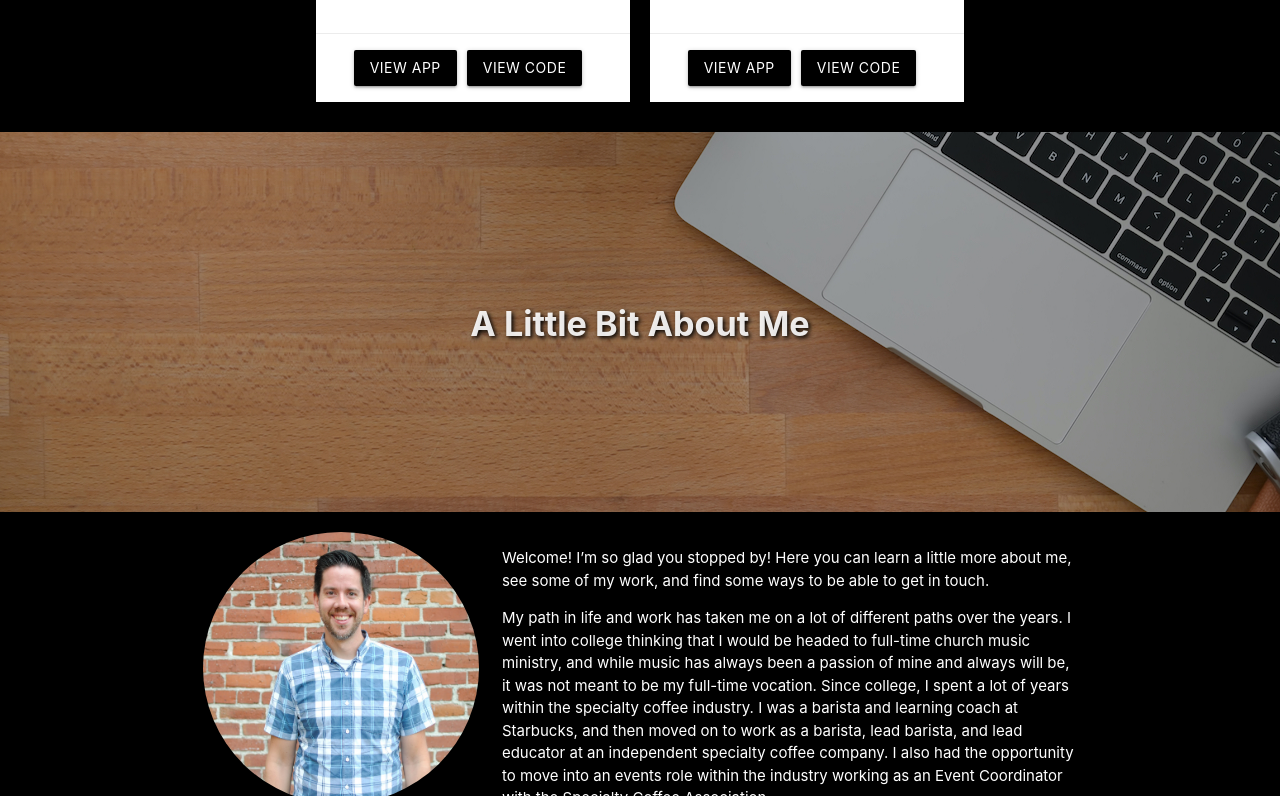
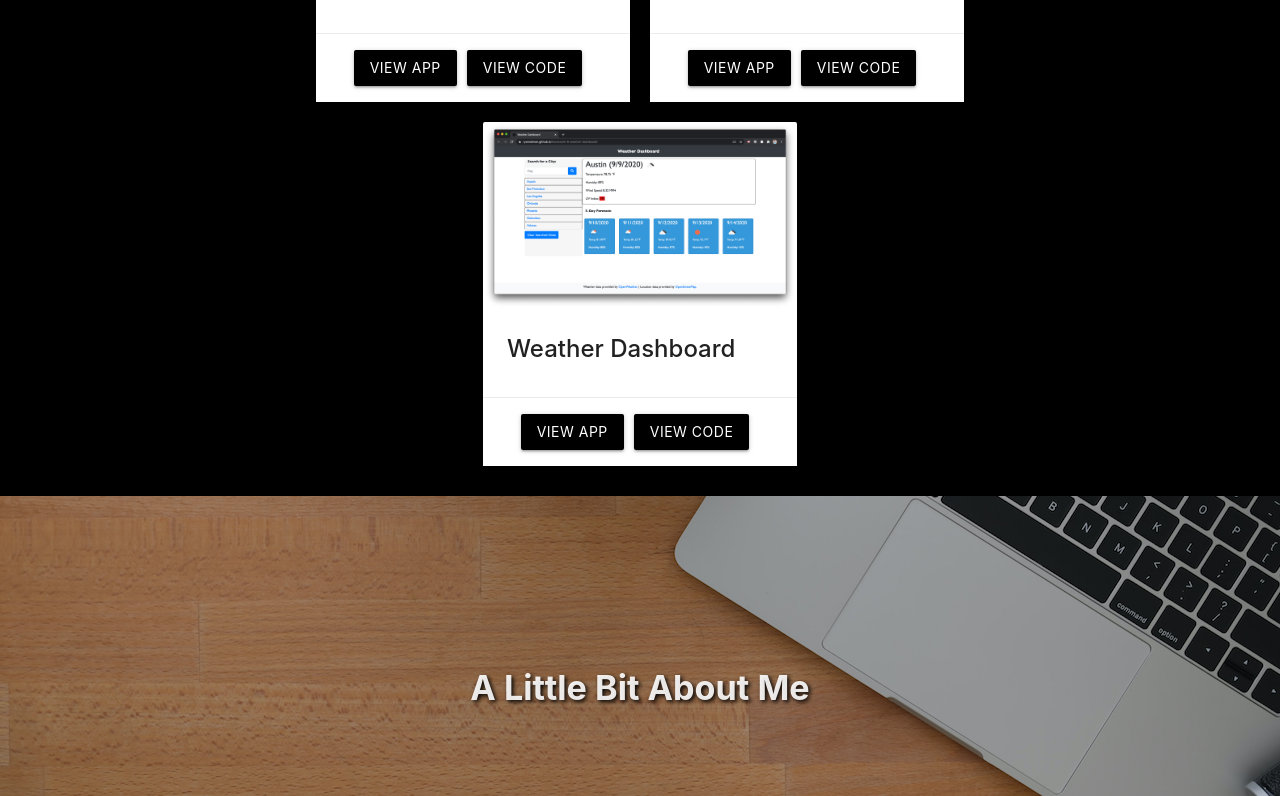
Before and after one commit to ryanrotman/ryanrotman.github.io, a React (Create React App) app: page / in a window 1280 px wide. Shown: the part 1444-2240 px from the top of the page. Built offline with nearby package versions, Linux system fonts and the light colour scheme.

Commit message:
added new project component

```diff
--- a/src/pages/Home.js
+++ b/src/pages/Home.js
@@ -41,6 +41,9 @@ function Home(props) {
                     />
                     <Project
                     project={props.project[5]}
+                    />
+                    <Project
+                    project={props.project[6]}
                     />
                 </div>
             </div>
--- a/src/pages/Portfolio.js
+++ b/src/pages/Portfolio.js
@@ -32,6 +32,9 @@ function Portfolio(props) {
                     <Project
                     project={props.project[5]}
                     />
+                    <Project
+                    project={props.project[6]}
+                    />
                 </div>
             </div>
             &nbsp;
```
